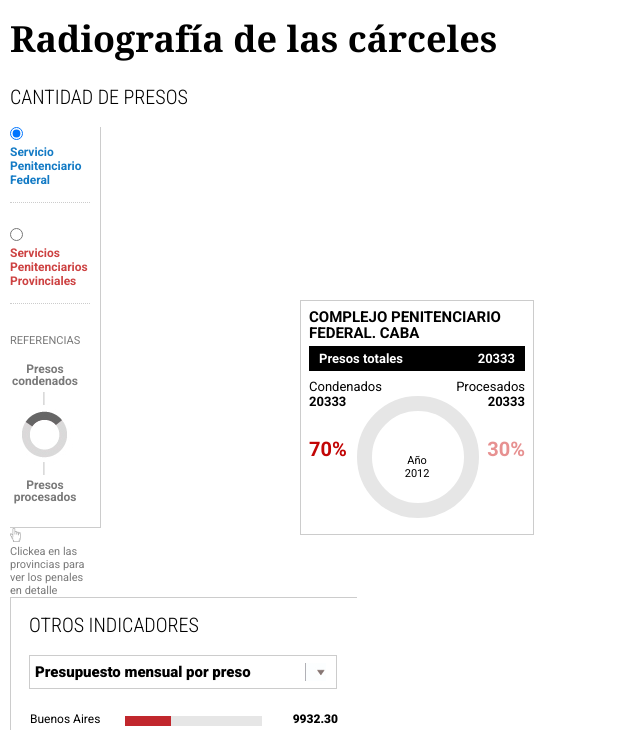
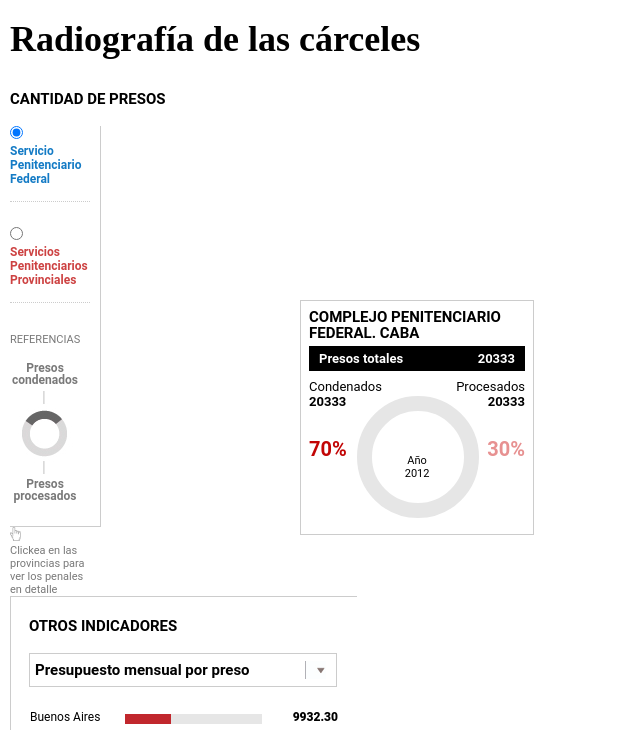
Before and after one commit to ClarinData/ServicioPenitenciario, a plain HTML site: page index.html in a window 1280 px wide. Shown: the top 730 px of the page, without its empty margins (0-640 px from the left). Drawn offline with Linux system fonts and the light colour scheme; a web font is replaced by a local one.

Commit message:
Revert "Agrego fuentes embebidas (le pegan directo a GoogleFonts)"
This reverts commit b65fe7392ffb1ace8d2b26a84bcddf5ed2d2a961.

```diff
--- a/css/style.css
+++ b/css/style.css
@@ -13,19 +13,18 @@ header {
 }
 
 h1 {
-	font-family: "Droid Serif", Georgia;
+	font-family: "Droid Serif";
 	font-size:36px;
-	font-weight: 700;
+	font-weight: bold;
 	letter-spacing: -1,799999px;
 }
 
 h3 {
-	font-family: 'Roboto Condensed', sans-serif;
-	font-weight:300;
-	font-size:20px;
+	font-family: "Roboto";
+	font-size:15px;
 	text-transform:uppercase;
 	color: #000000;
-	margin:15px 18px 18px 0px;
+	margin:20px 18px 18px 0px;
 }
 
 /*.titContainer {
@@ -82,13 +81,13 @@ option {
 	position:relative;
 	top:22%;
 	width: 85px;
-	font-family:"Roboto", sans-serif;
+	font-family: "Roboto";
 	font-size: 11px;
 	color: #797979;
 }
 
 footer {
-	font-family:"Roboto", sans-serif;
+	font-family:"Roboto";
 	font-size: 10px;
 	text-transform:uppercase;
 	padding:0px 10px 10px 10px;
@@ -141,8 +140,8 @@ select {
    background: transparent;
    width: 308px;
    padding: 5px;
-   font-family:"Roboto", sans-serif;
-   font-weight:900;
+   font-family:"Roboto";
+   font-weight:bold;
    font-size: 15px;
    border: 1px solid #ccc;
    height: 34px;
@@ -174,7 +173,7 @@ select {
 	-webkit-user-select: none; /* Chrome/Safari */
 	-moz-user-select: none; /* Firefox */
 	-ms-user-select: none; /* IE10+ */
-	font-family:"Roboto", sans-serif;
+	font-family:"Roboto";
 	width: 50px;
 	font-size:12px;
 	line-height:14px;
@@ -189,13 +188,13 @@ label {
 }
 
 #spfText{
-	font-weight:700;
+	font-weight:bold;
 	color:#147BC5;
 }
 
 #sppText{
 	color:#CD4242;
-	font-weight:700;
+	font-weight:bold;
 }
 
 input {
@@ -235,8 +234,8 @@ input {
 	width:70px;
 	text-align: center;
 	font-size:12px;
-	font-family:"Roboto", sans-serif;
-	font-weight:700;
+	font-family: "Roboto";
+	font-weight:bold;
 	line-height: 12px;
 }
 /*input:checked  {
@@ -251,7 +250,8 @@ input {
 	position:absolute;
 	top:300px;
 	left:300px;
-	font-family:"Roboto", sans-serif;
+
+	font-family: "Roboto";
 	width: 216px;
 	border: 1px #CCCCCC solid;
 	background: #ffffff;
@@ -272,7 +272,7 @@ h4 {
 
 #presosTotales {
 	font-size: 13px;
-	font-weight:700;
+	font-weight:bold;
 	margin-top:5px;
 	margin-bottom:0px;
 	padding:5px 10px 5px 10px;
@@ -291,7 +291,7 @@ h4 {
 }
 
 .presosDetalle span {
-	font-weight:700;
+	font-weight:bold;
 }
 
 #procesados{
@@ -355,7 +355,7 @@ h4 {
 
 #barrasProvincias {
 
-	font-family:"Roboto", sans-serif;
+	font-family:"Roboto";
 	font-size:12px;
 	height:590px;
 	float:left;
@@ -376,7 +376,7 @@ h4 {
 
 #barrasNumeros {
 	text-align:right;
-	font-family:"Roboto", sans-serif;
+	font-family:"Roboto";
 	font-weight:800;
 	font-size:12px;
 	height:590px;
--- a/index.html
+++ b/index.html
@@ -3,11 +3,10 @@
 	<head>
 		<meta charset = "utf-8">
 		<title>Sistema Penitenciario Argentino</title>
-		<link href='http://fonts.googleapis.com/css?family=Roboto:400,300,700,900' rel='stylesheet' type='text/css'>
-		<link href='http://fonts.googleapis.com/css?family=Roboto+Condensed:400,300,700' rel='stylesheet' type='text/css'>
-		<link href='http://fonts.googleapis.com/css?family=Droid+Serif:700' rel='stylesheet' type='text/css'>
 		<link rel="stylesheet" href="css/style.css">
 		<!--[if IE]><script src="http://html5shiv.googlecode.com/svn/trunk/html5.js"></script><![endif]-->
+
+
 	</head>
 
 	<body>
```
